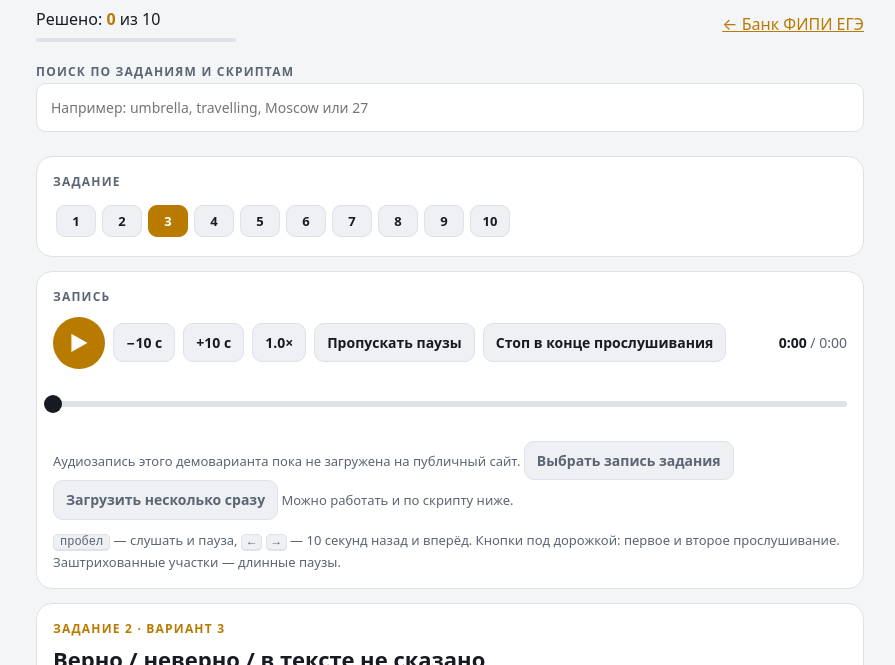
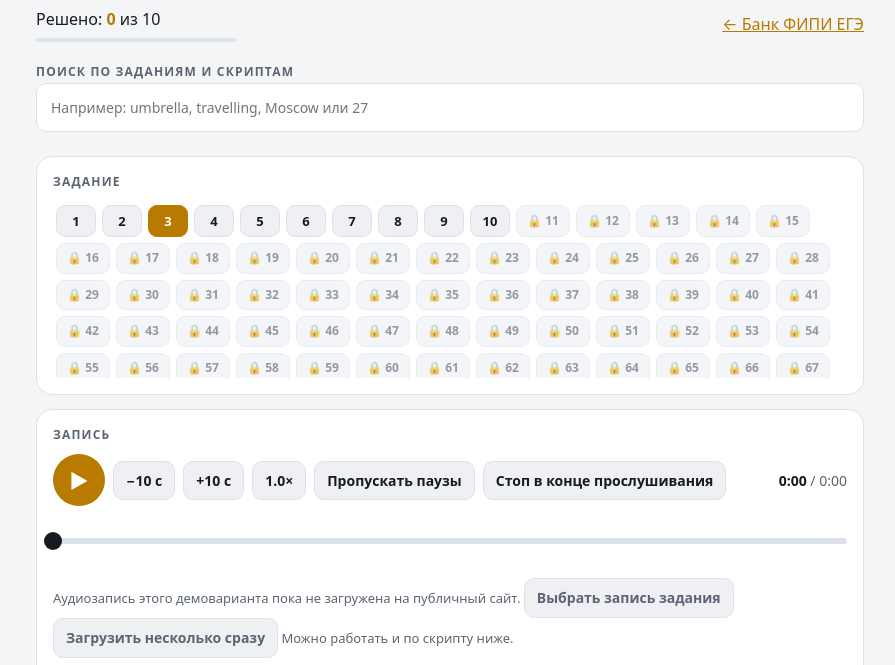
Before and after one commit to ukos2746-hash/worksheet-enhancer, a plain HTML site: page ege-trainers/listening-2/index.html in a window 1280 px wide. Shown: the part 132-797 px from the top of the page, without its empty margins (190-1085 px from the left). Drawn offline with Linux system fonts and the light colour scheme.

Commit message:
Show 69 variant slots but unlock only 10 and stream demo audio from TatNet

```diff
--- a/ege-trainers/listening-2/index.html
+++ b/ege-trainers/listening-2/index.html
@@ -42,7 +42,7 @@ h1{font-size:clamp(26px,5vw,36px);line-height:1.15;margin:10px 0 6px;letter-spac
 input[type=search]{width:100%;background:var(--sf2);border:1px solid var(--ln);border-radius:10px;padding:8px 12px;margin:6px 0 10px}
 footer{color:var(--mu);font-size:13px;margin-top:28px}
 
-/* Поиск по всем 69 вариантам */
+/* Поиск только по 10 бесплатным вариантам */
 .search-area{position:relative;margin:16px 0 12px}
 .search-line{display:flex;gap:8px;align-items:center}
 .search-line input{margin:0;flex:1;min-width:0;background:var(--sf);border:1px solid var(--ln);border-radius:10px;padding:13px 14px;font-size:14px;outline:none}
@@ -56,6 +56,8 @@ footer{color:var(--mu);font-size:13px;margin-top:28px}
 .search-hit span{display:block;color:var(--fg);font-size:13px;line-height:1.5;overflow-wrap:anywhere}
 .search-hit mark{background:var(--ac);color:var(--acf);border-radius:2px;padding:0 1px}
 .search-empty{color:var(--mu);font-size:13px;margin:5px 0 0}
+
+.ch button.locked{opacity:.66;color:var(--mu);font-size:12px;min-width:54px}.ch button.locked:hover{border-color:var(--ac);opacity:1}
 </style></head><body><div class="w">
 <span class="eb"><i></i>эфир</span>
 <h1>Аудирование ЕГЭ · задание 2</h1>
@@ -84,7 +86,7 @@ footer{color:var(--mu);font-size:13px;margin-top:28px}
  <p>Вы услышите диалог. Определите, какие из утверждений <b>A–G</b> соответствуют содержанию текста (<b>1 – True</b>), какие не соответствуют (<b>2 – False</b>) и о чём в тексте не сказано (<b>3 – Not stated</b>).</p>
  <div id="qs"></div><div class="act"><button class="pn" id="chk">Проверить</button><button class="b" id="clr">Очистить</button><span class="res" id="rs"></span></div></section>
 <div id="af"></div>
-<section class="card" style="text-align:center"><h2>Ещё 59 вариантов — в Клубе преподавателей</h2><p class="sub">Вы изучаете бесплатную версию на 10 вариантов. Полный тренажёр на 69 вариантов доступен участникам Клуба.</p><p><a class="pn" style="display:inline-block;text-decoration:none" href="https://club.egerepetit.ru/">Перейти в Клуб</a></p></section>
+<section class="card" id="demoClubNotice" style="text-align:center"><h2>Ещё 59 вариантов — в Клубе преподавателей</h2><p class="sub">Вы изучаете бесплатную версию на 10 вариантов. Полный тренажёр на 69 вариантов доступен участникам Клуба.</p><p><a class="pn" style="display:inline-block;text-decoration:none" href="https://club.egerepetit.ru/">Перейти в Клуб</a></p></section>
 <div class="nv"><button class="b" id="pv">← Предыдущее</button><button class="b" id="nx">Следующее →</button></div>
 <footer><a href="../">Банк ФИПИ ЕГЭ</a> · <a href="https://egerepetit.ru">egerepetit.ru</a> · Юлия Косенкова, @egerepetit</footer></div>
 <script>
@@ -113,9 +115,9 @@ function load(i){n=i;v=D[n-1];chk=false;ans=S.get('a'+n,[]);while(ans.length<7)a
  try{history.replaceState(null,'','#'+n)}catch(e){}$('#tk').textContent='Задание 2 · вариант '+n;
  $('#qs').innerHTML=v.s.map((t,i)=>`<div class="st"><p><span class="L">${LET[i]}</span>${esc(t)}</p><div class="opts">${[1,2,3].map(k=>`<button class="o" data-i="${i}" data-k="${k}" aria-pressed="${ans[i]==k}">${k} · ${NM[k]}</button>`).join('')}</div></div>`).join('');
  $('#rs').textContent='';$('#af').innerHTML='';$('#fn').hidden=true;$('#jp').innerHTML='';$('#zones').innerHTML='';
- au.src=files[n]||'audio/'+n+'.mp3';au.playbackRate=rate;upd();chips();$('#pv').disabled=n==1;$('#nx').disabled=n==D.length;scrollTo(0,0)}
+ au.src=files[n]||'https://club.egerepetit.ru/demo/ege/listening-2/'+n+'.mp3';au.playbackRate=rate;upd();chips();$('#pv').disabled=n==1;$('#nx').disabled=n==D.length;scrollTo(0,0)}
 function chips(){const r=S.get('res',{}),d=Object.keys(r).length;$('#sv').textContent=d;$('#tt').textContent=D.length;$('#sb').style.width=100*d/D.length+'%';
- $('#ch').innerHTML=D.map(x=>`<button data-n="${x.n}" class="${x.n==n?'c':r[x.n]>=6?'g':r[x.n]!=null?'p':''}">${x.n}</button>`).join('')}
+ $('#ch').innerHTML=Array.from({length:69},(_,i)=>{const k=i+1;return k<=10?`<button data-n="${k}" class="${k==n?'c':r[k]>=6?'g':r[k]!=null?'p':''}">${k}</button>`:`<button class="locked" type="button" data-locked="${k}" aria-label="Вариант ${k} — доступен в Клубе" title="Вариант ${k} — в Клубе">🔒 ${k}</button>`}).join('')}
 au.onerror=()=>{$('#fn').hidden=false};au.onloadedmetadata=()=>{$('#du').textContent=fmt(au.duration);$('#fn').hidden=true;jumps()};
 au.onplay=au.onpause=()=>$('#pp').textContent=au.paused?'▶':'❚❚';
 function upd(){const d=au.duration||0,c=au.currentTime||0,p=d?100*c/d:0;$('#ct').textContent=fmt(c);$('#fl').style.width=p+'%';$('#hd').style.left=p+'%';
@@ -137,7 +139,7 @@ $('#fm').onchange=e=>[...e.target.files].forEach(f=>{const m=f.name.match(/(\d+)
 document.addEventListener('keydown',e=>{if(e.target.closest('input')||e.metaKey||e.ctrlKey)return;
  if(e.key===' '){e.preventDefault();tog()}else if(e.key==='ArrowLeft')seek(au.currentTime-10);else if(e.key==='ArrowRight')seek(au.currentTime+10);
  ;});
-$('#ch').onclick=e=>{const b=e.target.closest('[data-n]');b&&load(+b.dataset.n)};
+$('#ch').onclick=e=>{const locked=e.target.closest('[data-locked]');if(locked){document.getElementById('demoClubNotice').scrollIntoView({behavior:'smooth',block:'center'});return}const b=e.target.closest('[data-n]');b&&load(+b.dataset.n)};
 $('#pv').onclick=()=>n>1&&load(n-1);$('#nx').onclick=()=>n<D.length&&load(n+1);
 $('#qs').onclick=e=>{const b=e.target.closest('.o');if(!b||chk)return;ans[+b.dataset.i]=+b.dataset.k;S.set('a'+n,ans);b.parentNode.querySelectorAll('.o').forEach(x=>x.setAttribute('aria-pressed',x===b))};
 $('#clr').onclick=()=>{ans=Array(7).fill(0);S.set('a'+n,ans);load(n)};
```
